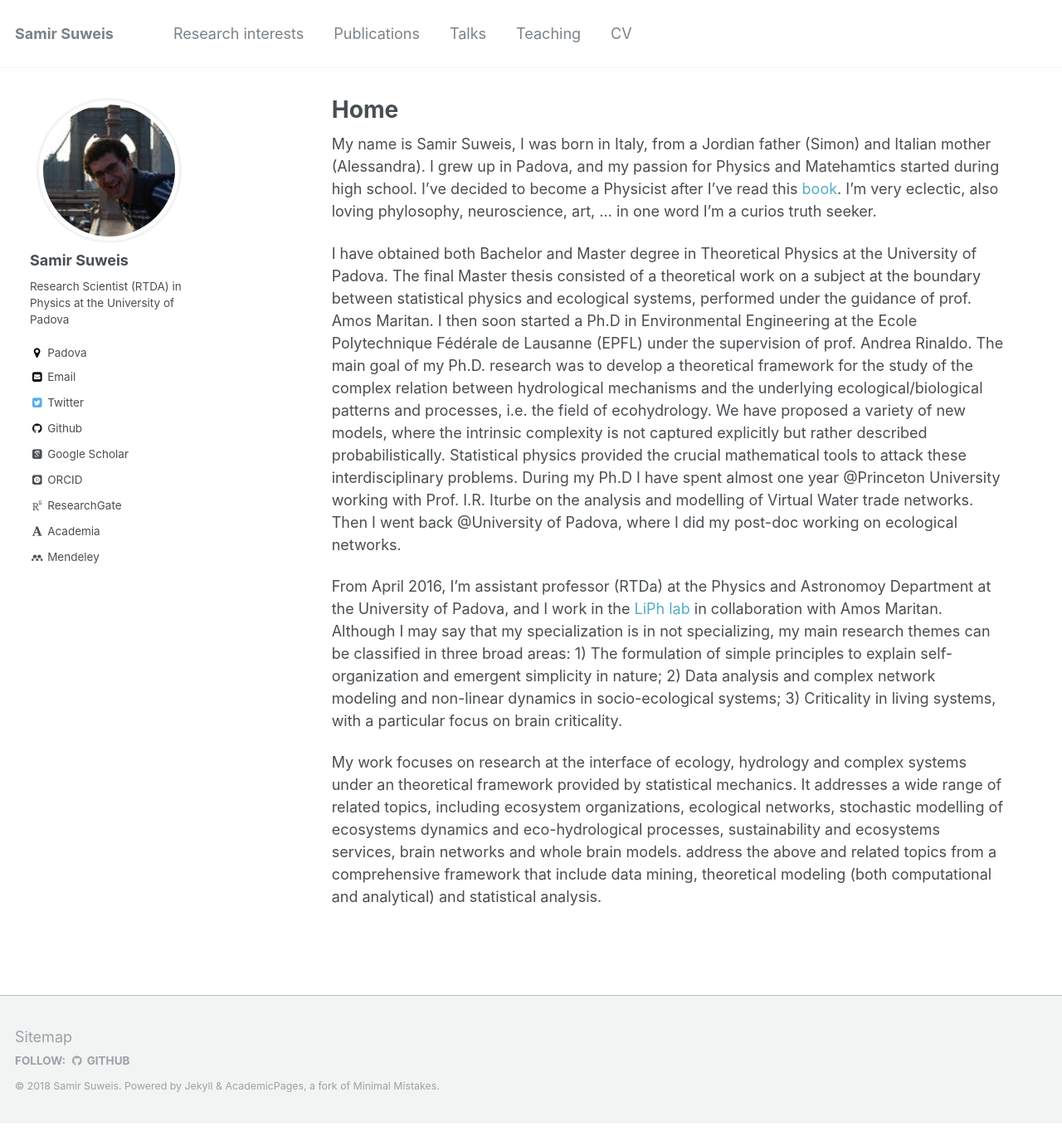
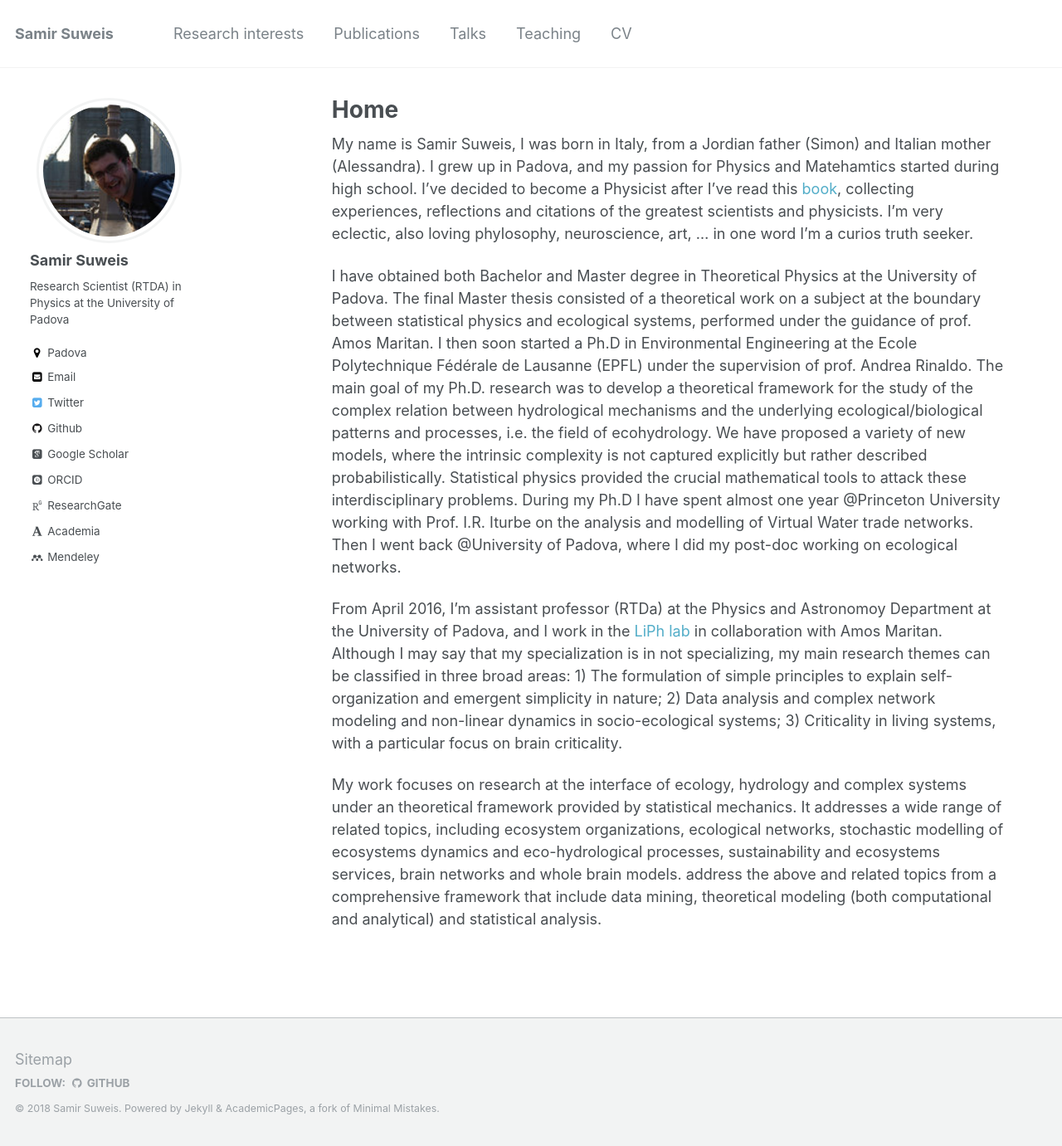
Before and after one commit to suweis/suweis.github.io, a Jekyll site: the page built from _pages/about.md, in a window 1280 px wide and 1381 px high. Shown: the whole window at 83% size. Built offline with Jekyll 4.4.1, drawn with Linux system fonts in a browser that asks for light colours; nearby versions of some CDN libraries; some web fonts are replaced.

Commit message:
Update about.md

```diff
--- a/_pages/about.md
+++ b/_pages/about.md
@@ -9,7 +9,7 @@
 ---
 
 
-My name is Samir Suweis, I was born in Italy, from a Jordian father (Simon) and Italian mother (Alessandra). I grew up in Padova, and my passion for Physics and Matehamtics started during high school. I've decided to become a Physicist after I've read this [book](https://www.amazon.it/Solo-stupore-conosce-Lavventura-scientifica-ebook/dp/B008HRM9KW/ref=sr_1_1?s=books&ie=UTF8&qid=1535061995&sr=1-1&keywords=Solo+lo+stupore+conosce). I'm very eclectic, also loving phylosophy, neuroscience, art, ... in one word I'm a curios truth seeker.
+My name is Samir Suweis, I was born in Italy, from a Jordian father (Simon) and Italian mother (Alessandra). I grew up in Padova, and my passion for Physics and Matehamtics started during high school. I've decided to become a Physicist after I've read this [book](https://www.amazon.it/Solo-stupore-conosce-Lavventura-scientifica-ebook/dp/B008HRM9KW/ref=sr_1_1?s=books&ie=UTF8&qid=1535061995&sr=1-1&keywords=Solo+lo+stupore+conosce), collecting experiences, reflections and citations of the greatest scientists and physicists. I'm very eclectic, also loving phylosophy, neuroscience, art, ... in one word I'm a curios truth seeker.
 
 
 I have obtained both Bachelor and Master degree in Theoretical Physics at the University of Padova. The final Master thesis consisted of a theoretical work on a subject at the boundary between statistical physics and ecological systems, performed under the guidance of prof. Amos Maritan. I then soon started a Ph.D in Environmental Engineering at the Ecole Polytechnique Fédérale de Lausanne (EPFL) under the supervision of prof. Andrea Rinaldo. The main goal of my Ph.D. research was to develop a theoretical framework for the study of the complex relation between hydrological mechanisms and the underlying ecological/biological patterns and processes, i.e. the field of ecohydrology. We have proposed a variety of new models, where the intrinsic complexity is not captured explicitly but rather described probabilistically. Statistical physics provided the crucial mathematical tools to attack these interdisciplinary problems. During my Ph.D I have spent almost one year @Princeton University working with Prof. I.R. Iturbe on the analysis and modelling of Virtual Water trade networks. Then I went back @University of Padova, where I did my post-doc working on ecological networks.
```
